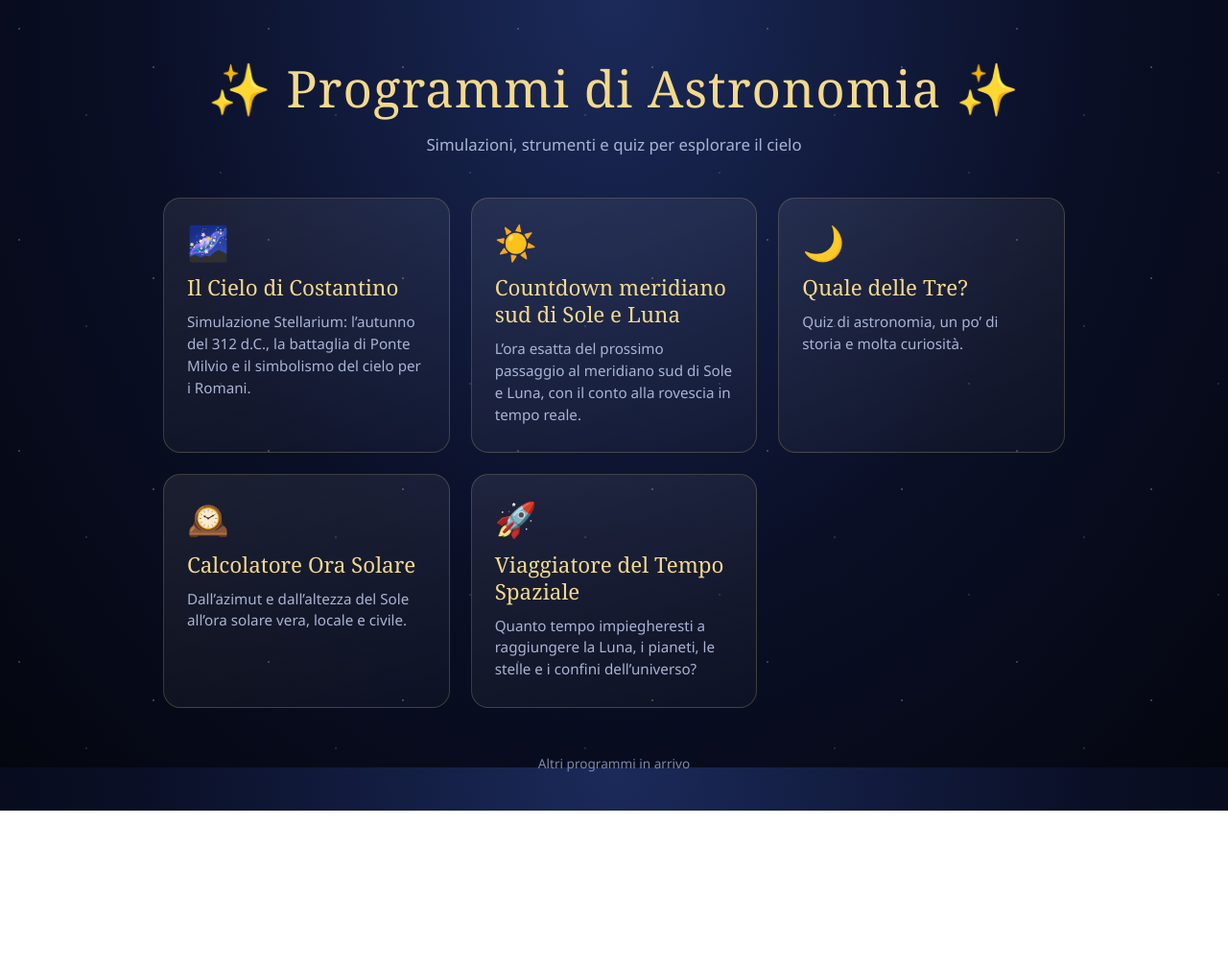
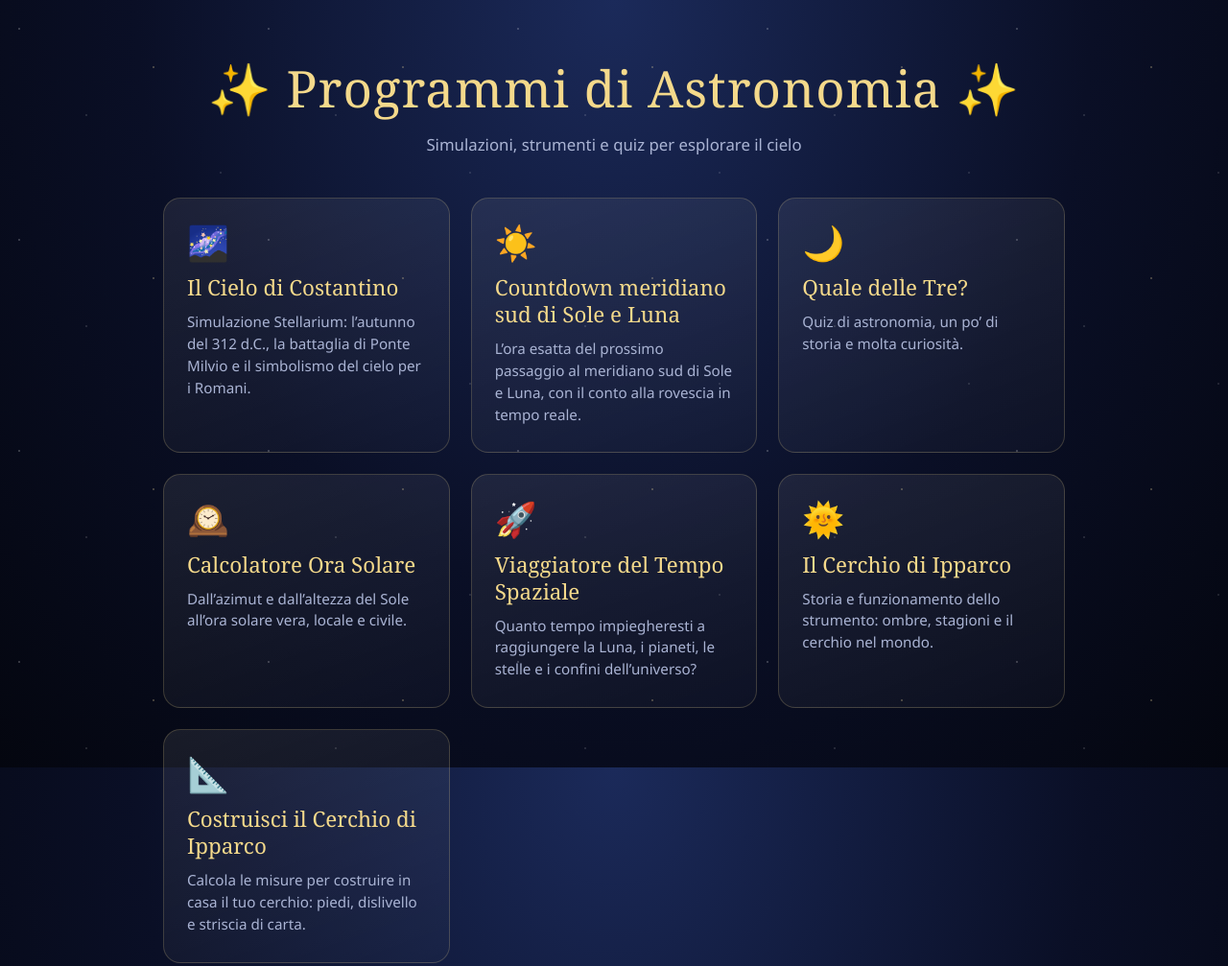
Before and after one commit to Idolo58/programmi, a plain HTML site: page index.html in a window 1280 px wide. Shown: the top 1007 px of the page at 96% size. Before the commit the page ends 845 px from the top, so only its background shows below. Drawn offline with Linux system fonts and the light colour scheme.

Commit message:
Update index.html

```diff
--- a/index.html
+++ b/index.html
@@ -53,6 +53,16 @@ footer{text-align:center;margin-top:48px;color:#7d88ad;font-size:.85rem}
 <h2>Viaggiatore del Tempo Spaziale</h2>
 <p>Quanto tempo impiegheresti a raggiungere la Luna, i pianeti, le stelle e i confini dell’universo?</p>
 </a>
+  <a class="card" href="cerchio-di-ipparco/">
+<span class="icon">🌞</span>
+<h2>Il Cerchio di Ipparco</h2>
+<p>Storia e funzionamento dello strumento: ombre, stagioni e il cerchio nel mondo.</p>
+</a>
+<a class="card" href="cerchio-di-ipparco-costruzione/">
+<span class="icon">📐</span>
+<h2>Costruisci il Cerchio di Ipparco</h2>
+<p>Calcola le misure per costruire in casa il tuo cerchio: piedi, dislivello e striscia di carta.</p>
+</a>
 </div>
 <footer>Altri programmi in arrivo</footer>
 </main>
```
